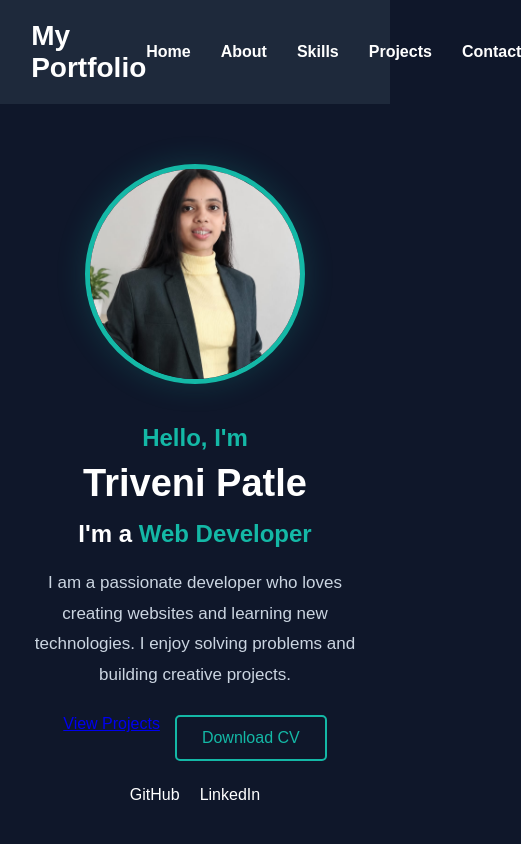
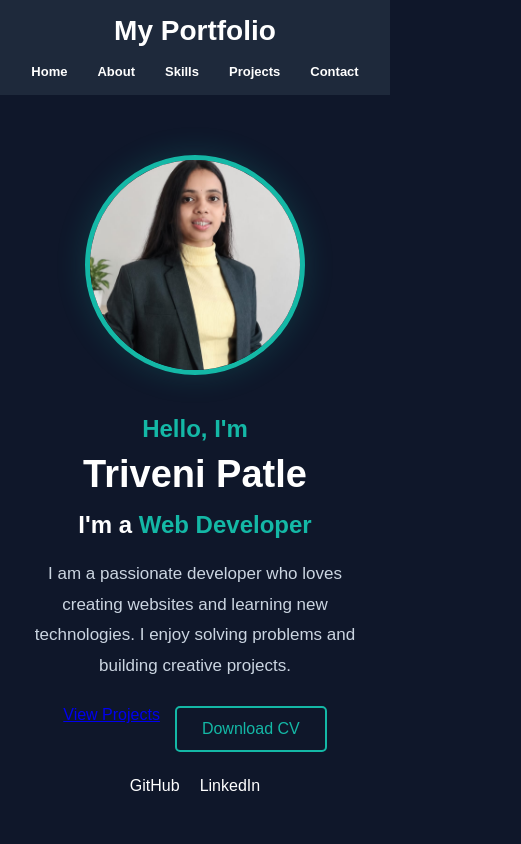
Before and after one commit to Trivenipatle/my-portfolio., a plain HTML site: page index.html in a window 390 px wide. Shown: the top 844 px of the page, 521 px wide, since content can reach past the window. Drawn offline with Linux system fonts and the light colour scheme.

Commit message:
Refactor CSS for improved structure and responsiveness

```diff
--- a/style.css
+++ b/style.css
@@ -574,3 +574,31 @@ body {
         gap: 10px;
     }
 }
+/* Mobile Navbar Responsive */
+
+@media screen and (max-width: 768px) {
+
+    .navbar {
+        padding: 15px 10px;
+        flex-direction: column;
+        gap: 15px;
+    }
+
+    .navbar ul {
+        display: flex;
+        flex-wrap: wrap;
+        justify-content: center;
+        gap: 10px;
+        padding: 0;
+    }
+
+    .navbar ul li {
+        list-style: none;
+    }
+
+    .navbar ul li a {
+        font-size: 13px;
+        padding: 8px 10px;
+    }
+
+}
```
